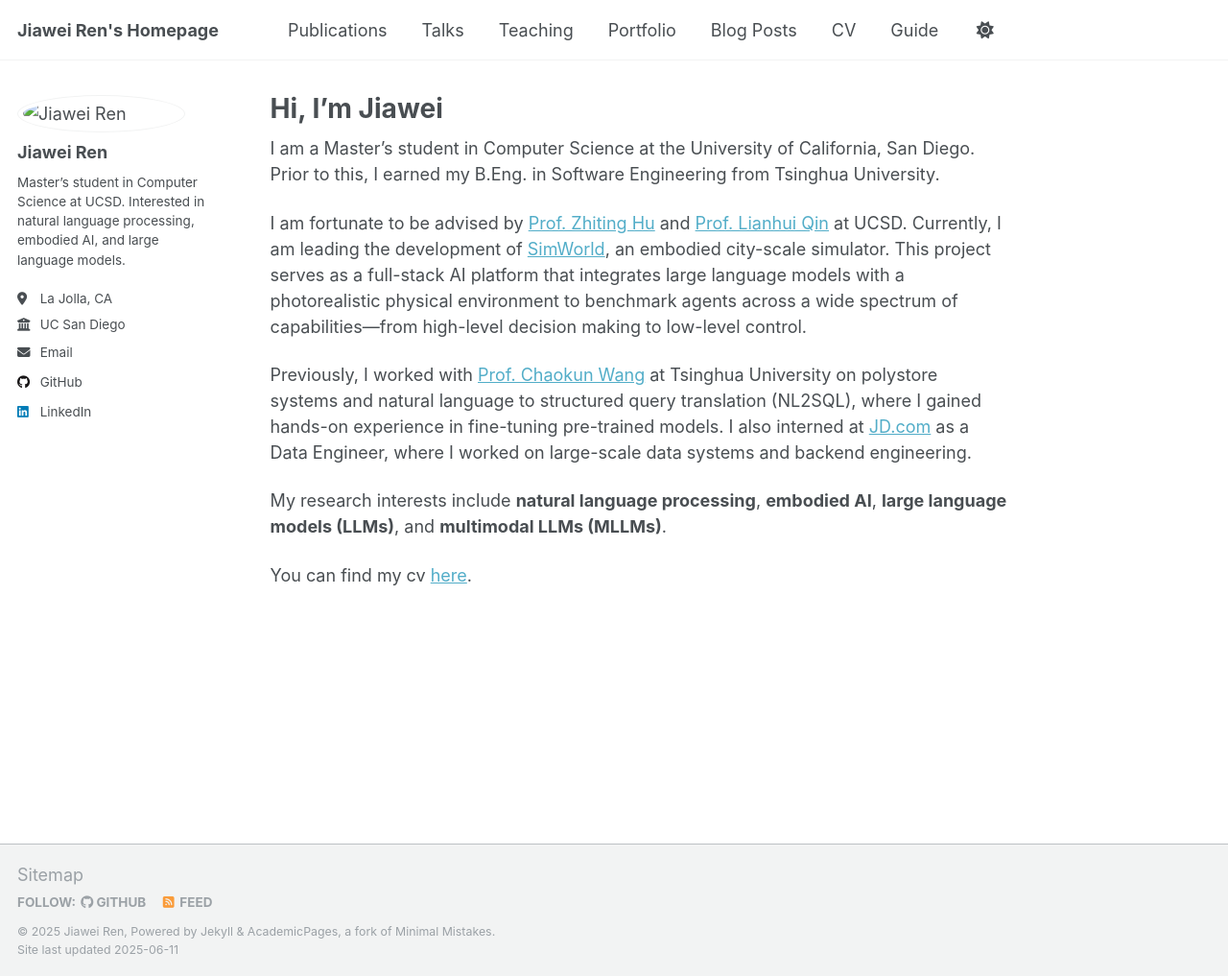
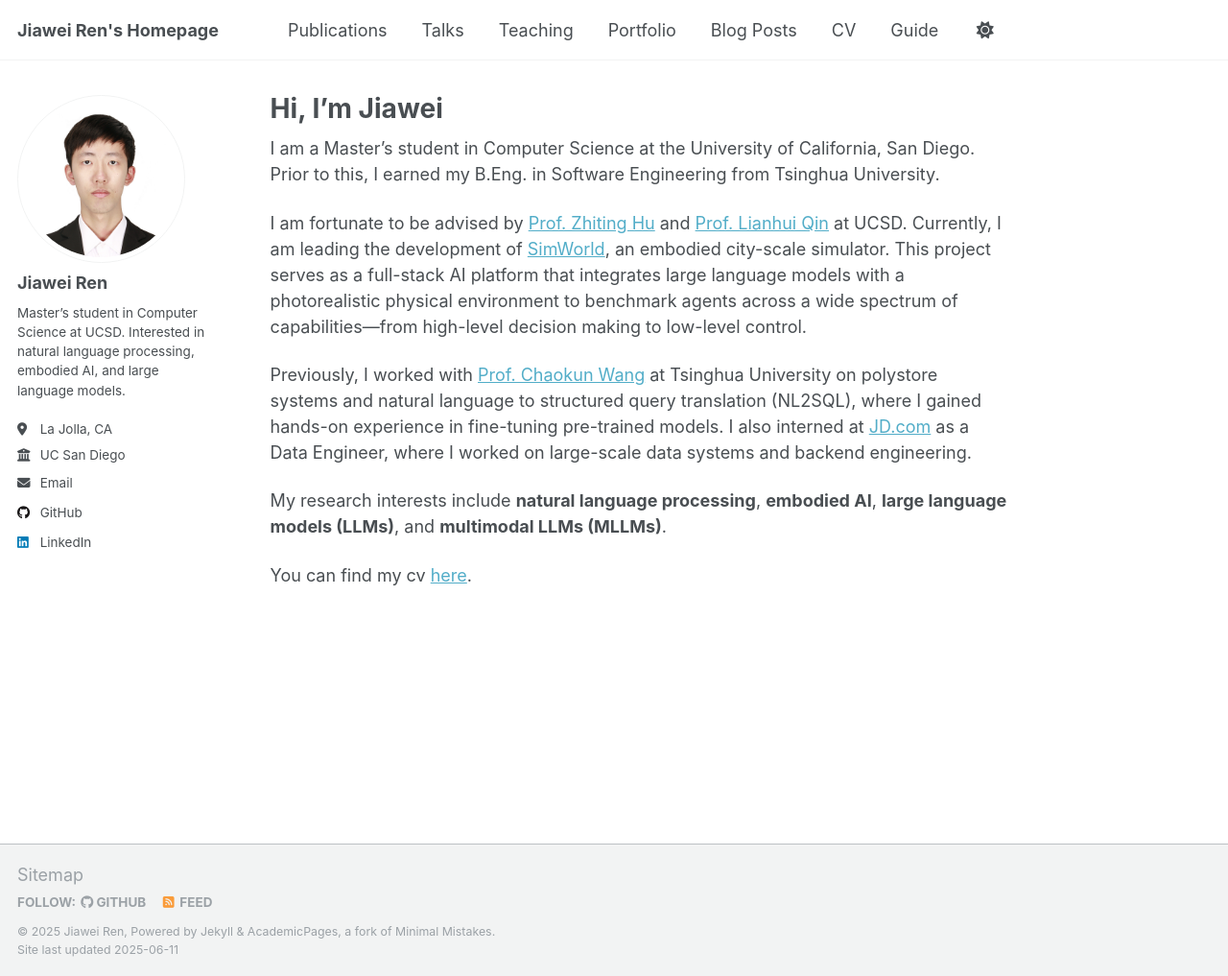
Before and after one commit to renjw02/renjw02.github.io, a Jekyll site: the page built from _pages/about.md, in a window 1280 px wide and 1017 px high. Shown: the whole window at 96% size. Built offline with Jekyll 4.4.1, drawn with Linux system fonts in a browser that asks for light colours.

Commit message:
Update _config.yml

```diff
--- a/_config.yml
+++ b/_config.yml
@@ -22,7 +22,7 @@
 #               Additional customization can be done by editing /_includes/author-profile.html
 author:
   # Biographic information
-  avatar           : "./images/avatar.png"
+  avatar           : "avatar.png"
   name             : "Jiawei Ren"
   pronouns         : # example: "she/her"
   bio              : "Master’s student in Computer Science at UCSD. Interested in natural language processing, embodied AI, and large language models."
```
